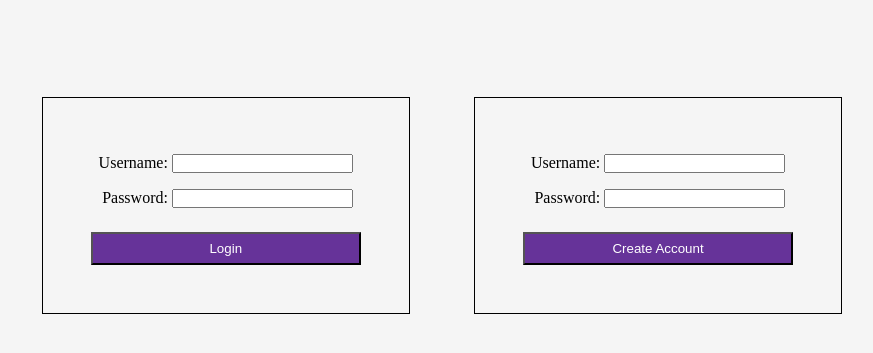
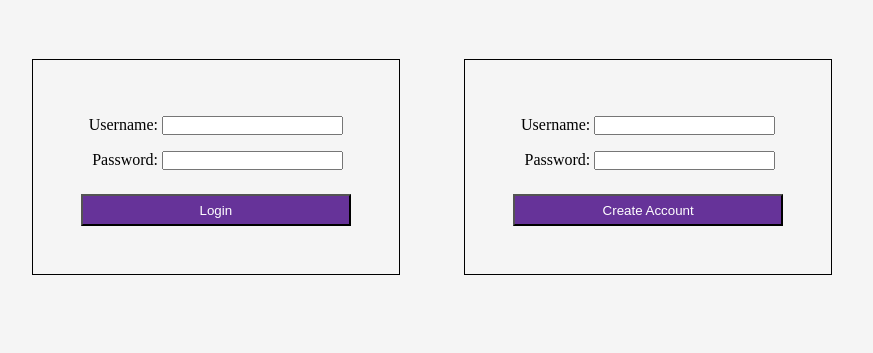
Before and after one commit to 200106-uta-go/BAM-P2, a plain HTML site: page web/index.html in a window 1280 px wide. Shown: the part 101-454 px from the top of the page, without its empty margins (208-1081 px from the left). Drawn offline with Linux system fonts and the light colour scheme; no server answers.

Commit message:
fix login form centering

```diff
--- a/web/index.css
+++ b/web/index.css
@@ -73,8 +73,8 @@ button:hover {
 #loginModal {
     display: flex;
     flex-direction: row;
-    margin: 5% 0 5% 12%;
-    padding: 8% 5% 0;
+    justify-content: center;
+    margin-top: 10%;
     text-align: right;
 }
 
```
